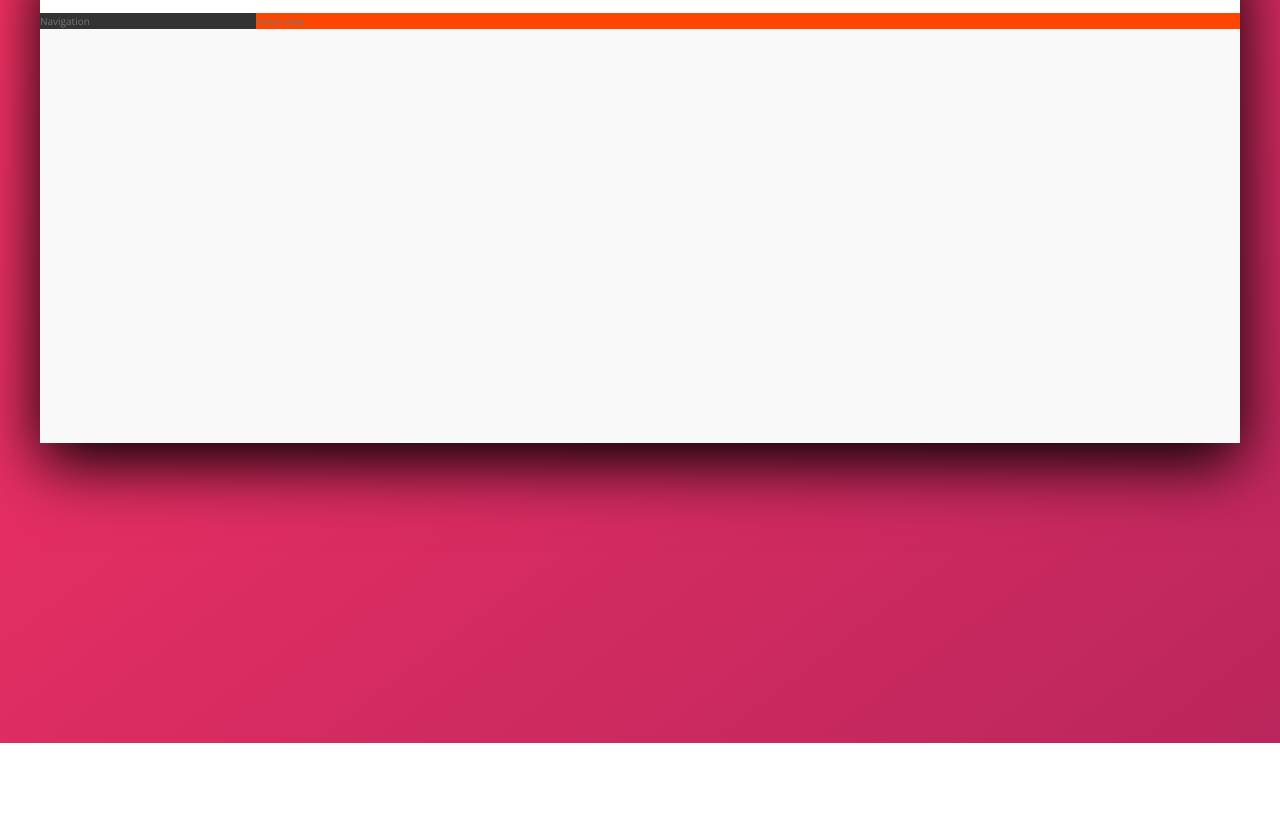
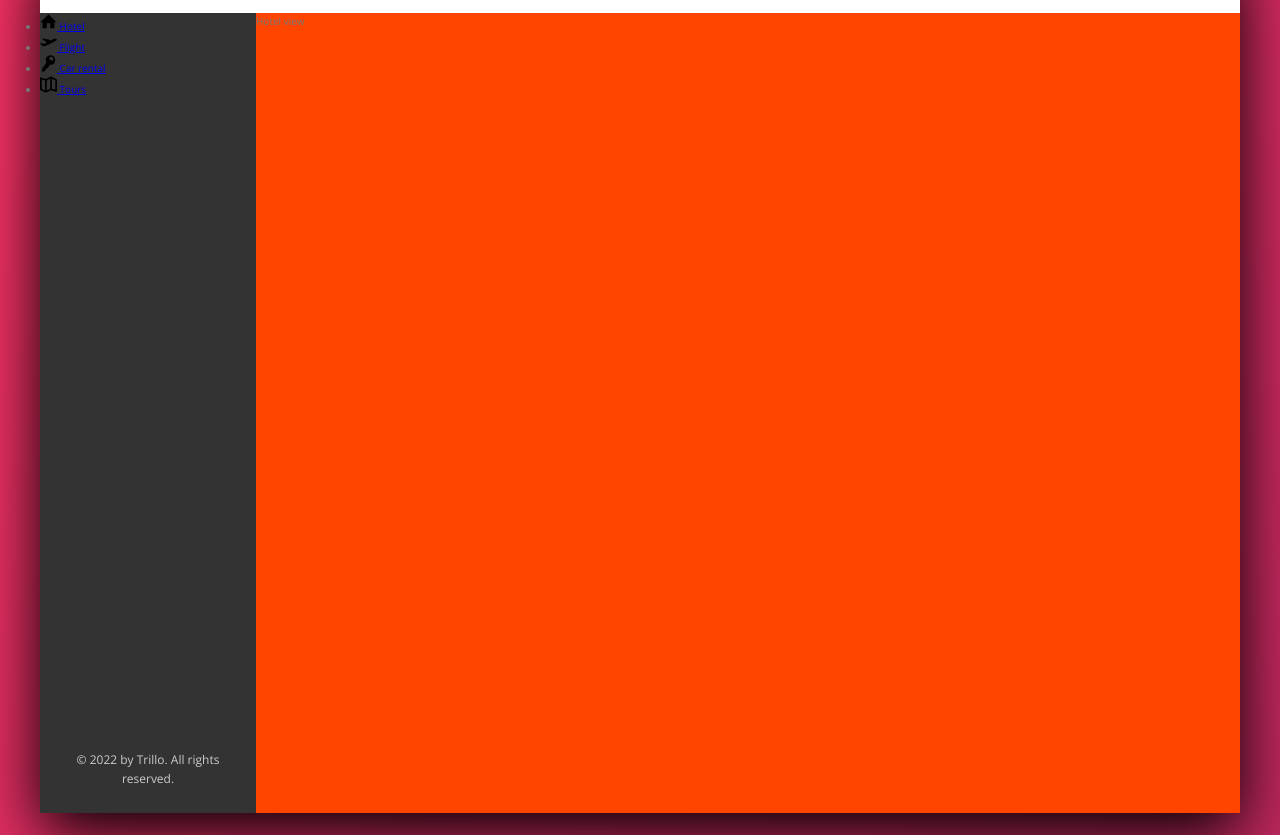
Before and after one commit to AliAbukahil/Trillo_Booking_App, a website: page src/index.html in a window 1280 px wide. Shown: the part 237-1072 px from the top of the page. Before the commit the page ends 980 px from the top, so only its background shows below. Drawn offline with nearby package versions, Linux system fonts and the light colour scheme; files that its build step writes are made by us from their sources.

Commit message:
Building the Navigation 1

```diff
--- a/src/index.html
+++ b/src/index.html
@@ -55,9 +55,47 @@
           </div>
         </nav>
       </header>
-      <!-- Navigation sidebar and content -->
+      <!-- Navigation sidebar and legal-->
       <div class="content">
-        <nav class="sidebar">Navigation</nav>
+        <nav class="sidebar">
+          <ul class="side-nav">
+            <li class="side-nav__item">
+              <a href="#" class="side-nav__link">
+                <svg class="side-nav__icon">
+                  <use xlink:href="img/sprite.svg#icon-home"></use>
+                </svg>
+                <span>Hotel</span>
+              </a>
+            </li>
+            <li class="side-nav__item">
+              <a href="#" class="side-nav__link">
+                <svg class="side-nav__icon">
+                  <use xlink:href="img/sprite.svg#icon-aircraft-take-off"></use>
+                </svg>
+                <span>Flight</span>
+              </a>
+            </li>
+            <li class="side-nav__item">
+              <a href="#" class="side-nav__link">
+                <svg class="side-nav__icon">
+                  <use xlink:href="img/sprite.svg#icon-key"></use>
+                </svg>
+                <span>Car rental</span>
+              </a>
+            </li>
+            <li class="side-nav__item">
+              <a href="#" class="side-nav__link">
+                <svg class="side-nav__icon">
+                  <use xlink:href="img/sprite.svg#icon-map"></use>
+                </svg>
+                <span>Tours</span>
+              </a>
+            </li>
+          </ul>
+          <!-- legal side  -->
+          <div class="legal">&copy; 2022 by Trillo. All rights reserved.</div>
+        </nav>
+        <!-- Content  -->
         <main class="hotel-view">Hotel view</main>
       </div>
     </div>
--- a/src/scss/_components.scss
+++ b/src/scss/_components.scss
@@ -132,3 +132,28 @@
   // no need for this
   //   }
 }
+
+///////////////////////////
+// Side Navigation
+
+.side-nav {
+  &__item {
+  }
+
+  &__link {
+  }
+
+  &__icon {
+    width: 1.7rem;
+    height: 1.7rem;
+  }
+}
+
+///////////////////////////
+// Legal Text
+.legal {
+  font-size: 1.2rem;
+  color: var(--color-grey-light-4);
+  text-align: center;
+  padding: 2.5rem;
+}
--- a/src/scss/_layout.scss
+++ b/src/scss/_layout.scss
@@ -26,11 +26,18 @@
   background-color: var(--color-grey-dark-1);
   // flex: grow shrink basis; basis is like width
   flex: 0 0 18%;
+
+  display: flex;
+  flex-direction: column;
+  justify-content: space-between;
 }
 
 .hotel-view {
   background-color: #fff;
+
+  // TEST
   background-color: orangered;
+  height: 80rem;
   // flex: 1; the element should grow as much as it can.
   flex: 1;
 }
```
